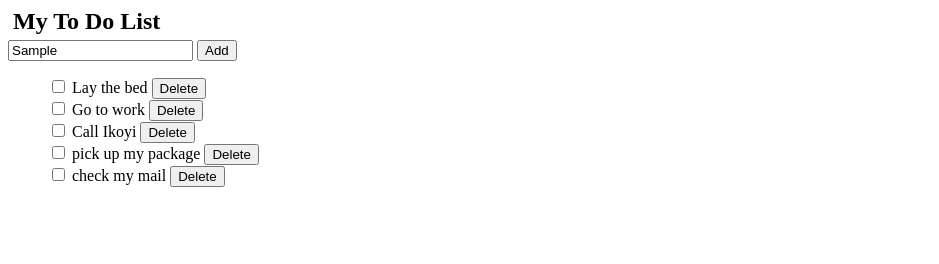
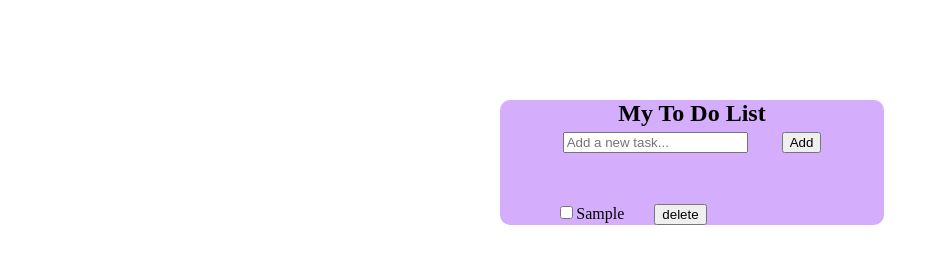
Before and after one commit to mareigh24/To-do-list, a plain HTML site: page index.html in a window 1280 px wide. Both pictures are taken after typing "Sample" into the empty fields and a click on the button "Add". Shown: the whole page, without its empty margins (0-939 px from the left). Drawn offline with Linux system fonts and the light colour scheme.

Commit message:
completed

```diff
--- a/index.html
+++ b/index.html
@@ -5,42 +5,21 @@
     <meta charset="UTF-8">
     <meta name="viewport" content="width=device-width, initial-scale=1.0">
     <title>To_do_list</title>
+    <link rel="stylesheet" href="todo.css">
 </head>
 
-<body>
-    <div id="list" class="header">
-        <h2 style="margin:5px">My To Do List</h2>
-        <input type="text" id="myInput" placeholder="Title...">
-        <button onclick="newElement()" class="addBtn">Add</button>
+<body class="container">
+    <div class="ourWork">
+        <div id="list" class="header">
+            <h2 style="margin:5px">My To Do List</h2>
+            <input type="text" id="myInput" placeholder="Add a new task...">
+            <button onclick="newElement()" class="addBtn">Add</button>
+        </div>
+
+        <ul id="lists"></ul>
     </div>
-
-    <ul id="lists">
-        <div class="checkbox-container">
-            <input type="checkbox" id="task1" class="checkbox">
-            <label for="task1">Lay the bed</label>
-            <button class="delete-btn" onclick="deleteTask('task1')">Delete</button>
-            <br>
-
-            <input type="checkbox" id="task2" class="checkbox">
-            <label for="task2">Go to work</label>
-            <button class="delete-btn" onclick="deleteTask('task2')">Delete</button>
-            <br>
-
-            <input type="checkbox" id="task3" class="checkbox">
-            <label for="task3">Call Ikoyi</label>
-            <button class="delete-btn" onclick="deleteTask('task3')">Delete</button>
-            <br>
-
-            <input type="checkbox" id="task4" class="checkbox">
-            <label for="task4">pick up my package</label>
-            <button class="delete-btn" onclick="deleteTask('task4')">Delete</button>
-            <br>
-
-            <input type="checkbox" id="task5" class="checkbox">
-            <label for="task5">check my mail</label>
-            <button class="delete-btn" onclick="deleteTask('task5')">Delete</button>
-        </div>
-    </ul>
+    <script src="todo.js"></script>
 </body>
 
+
 </html>
--- /dev/null
+++ b/todo.css
@@ -0,0 +1,25 @@
+body {
+  margin: 0;
+  box-sizing: border-box;
+}
+.container {
+  background-color: white;
+  width: 100%;
+}
+.header {
+  margin-top: 100px;
+}
+#lists {
+  margin-top: 50px;
+  margin-left: -201px;
+}
+button {
+  margin-left: 30px;
+}
+.ourWork {
+  background-color: #d4adfc;
+  text-align: center;
+  width: 30%;
+  margin-left: 500px;
+  border-radius: 10px;
+}
--- /dev/null
+++ b/todo.js
@@ -0,0 +1,28 @@
+function newElement() {
+  let myInput = document.getElementById("myInput");
+  let lists = document.getElementById("lists");
+
+  if (myInput.value !== "") {
+    let newTask = document.createElement("ul");
+    let checkbox = document.createElement("input");
+    checkbox.type = "checkbox";
+    checkbox.addEventListener("change", function () {
+      newTask.style.textDecoration = checkbox.checked ? "line-through" : "none";
+    });
+    let taskLabel = document.createElement("label");
+    taskLabel.textContent = myInput.value;
+
+    let deleteButton = document.createElement("button");
+    deleteButton.textContent = "delete";
+
+    deleteButton.addEventListener("click", function () {
+      lists.removeChild(newTask);
+    });
+    newTask.appendChild(checkbox);
+    newTask.appendChild(taskLabel);
+    newTask.appendChild(deleteButton);
+
+    lists.appendChild(newTask);
+    myInput.value = "";
+  }
+}
```
